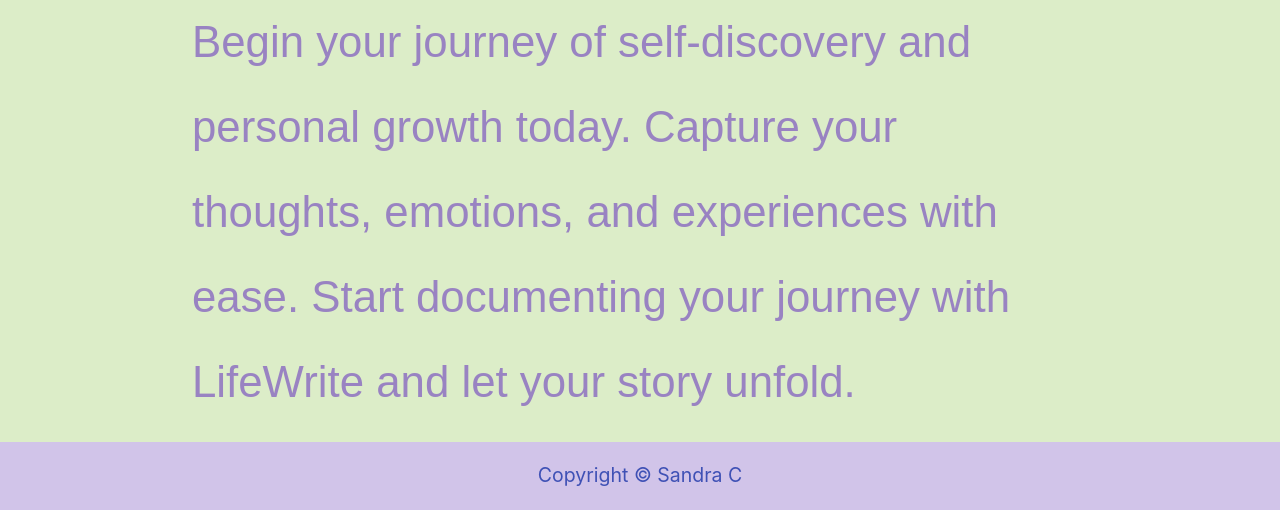
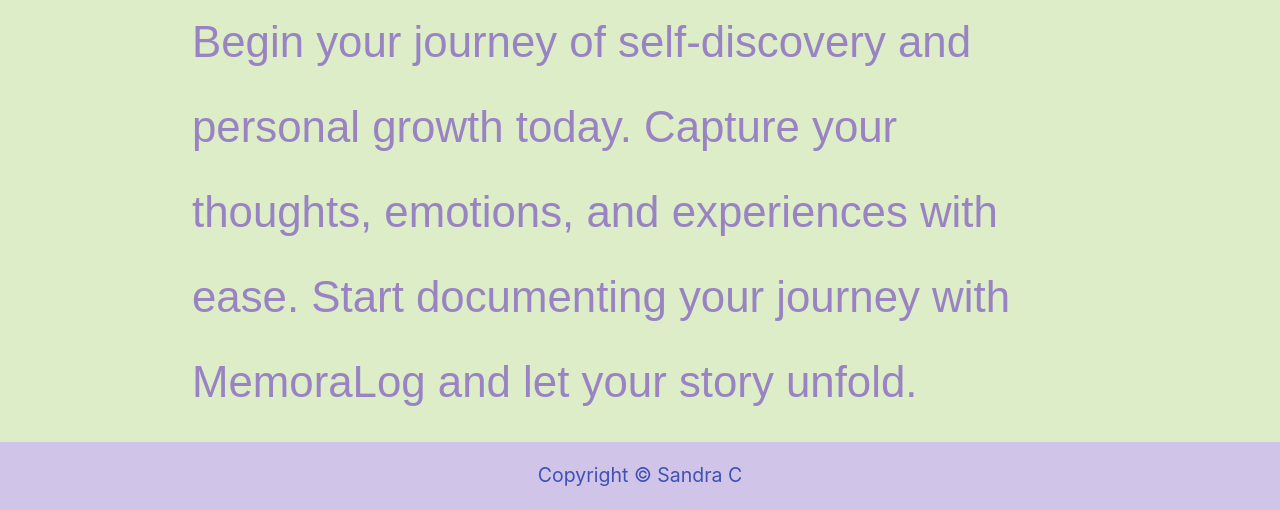
Before and after one commit to Sandrac98/lifewrite, a Flask app: page / in a window 1280 px wide. Shown: the part 346-856 px from the top of the page. Run offline with Flask 3, Linux system fonts and the light colour scheme; some libraries are stand-ins or nearby versions; some web fonts are replaced.

Commit message:
Update welcome message

```diff
--- a/templates/home.html
+++ b/templates/home.html
@@ -5,7 +5,7 @@
 	<h1> {{ welcome_message }} </h1>
 	<h3>Begin your journey of self-discovery and personal growth today. Capture
 		your thoughts, emotions, and experiences with ease.
-		Start documenting your journey with LifeWrite and let your story unfold.
+		Start documenting your journey with MemoraLog and let your story unfold.
 	</h3>
 </div>
 
```
